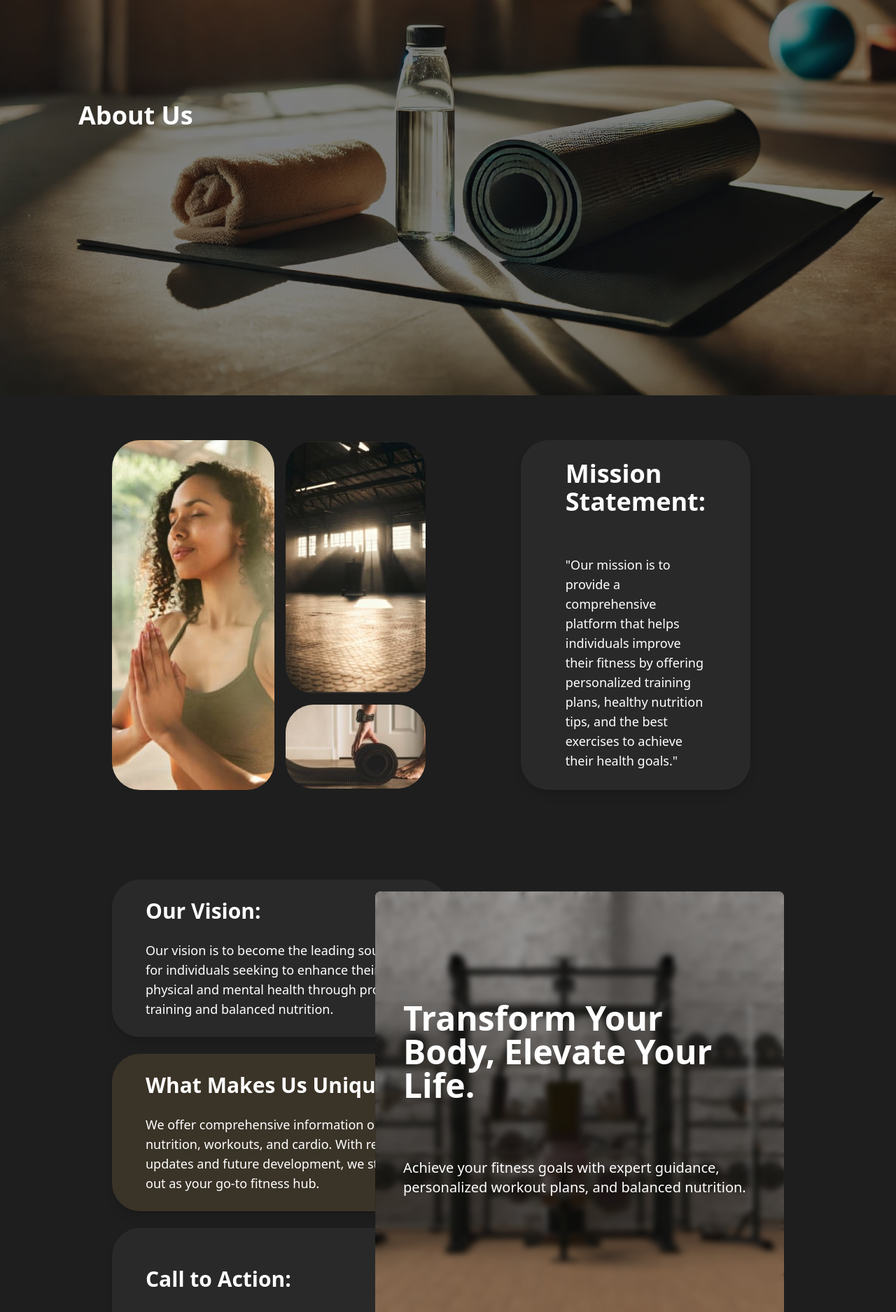
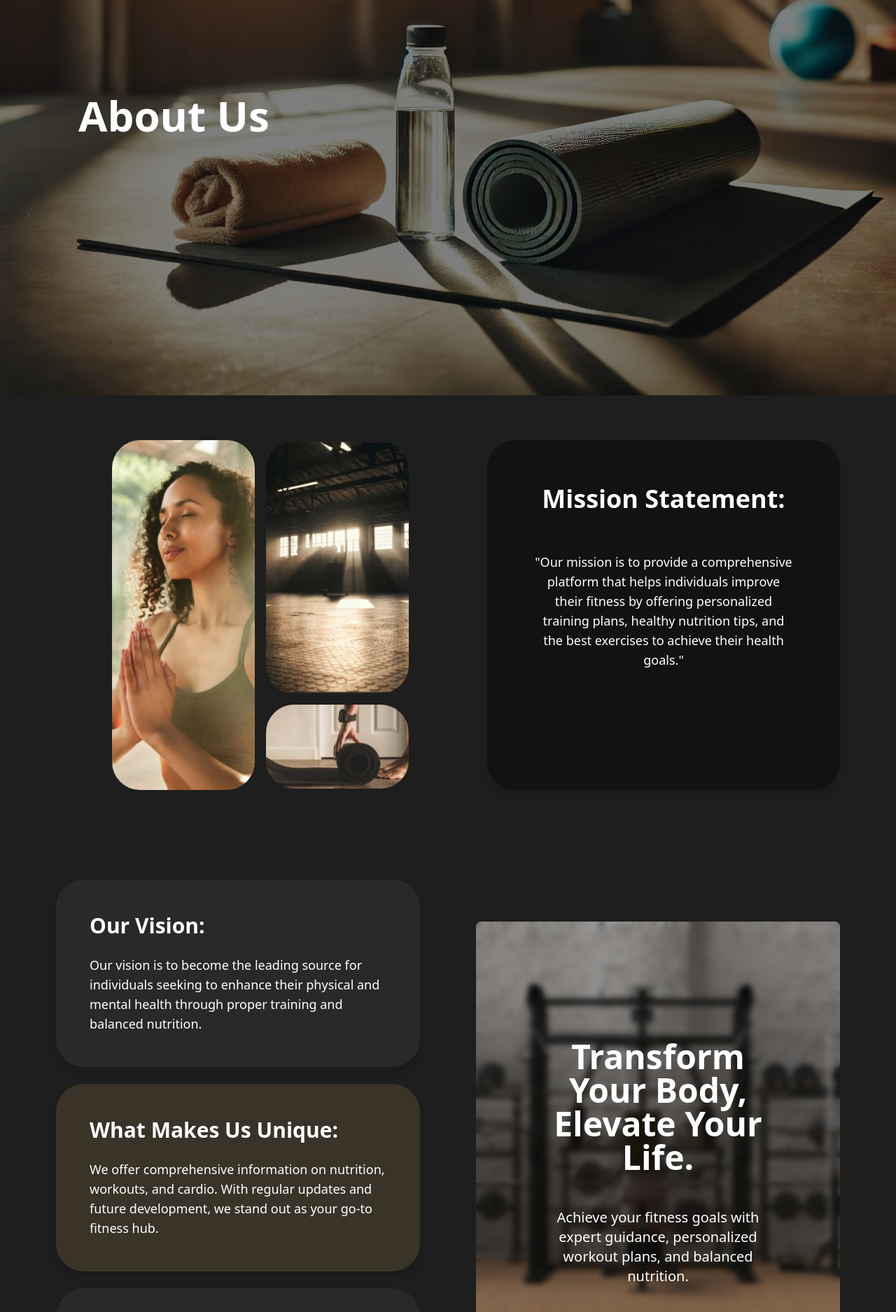
Before and after one commit to ferganiii/Iron-Gym, a React (Vite) app in the folder iron-gym/: page /aboutus in a window 1280 px wide. Shown: the part 291-2166 px from the top of the page at 70% size. Built offline with nearby package versions, Linux system fonts and the light colour scheme; a web font is replaced by a local one.

Commit message:
Updated About and Nutrition sections

```diff
--- a/iron-gym/src/Component/AboutUs/AboutUs.jsx
+++ b/iron-gym/src/Component/AboutUs/AboutUs.jsx
@@ -5,69 +5,97 @@ import mission3 from "../../assets/mission3.jpg";
 import visionBg from "../../assets/vision-bg.jpg";
 import sec4Bg from "../../assets/sec4-bg.jpg";
 import { Card } from "flowbite-react";
+import { motion } from "framer-motion";
+
 
 const AboutUs = () => {
   return (
-    <div>
+       <>
+         <section className="bg-[#1e1e1e]">
             {/* الخلفية الأساسية */}
             <div
       className="relative flex items-center justify-start h-screen bg-cover bg-center"
       style={{ backgroundImage: `url(${aboutBg})` }}
     >
-        <div className="absolute inset-0 bg-black bg-opacity-50 "></div>
-        <div className="relative z-10 pl-10 md:pl-28">
-          <h1 className="text-white text-4xl font-bold">About Us</h1>
+      {/* تأثير تكبير الخلفية */}
+      <motion.div
+        initial={{ scale: 1.1 }}
+        animate={{ scale: 1 }}
+        transition={{ duration: 1.5, ease: "easeOut" }}
+        className="absolute inset-0 bg-black bg-opacity-50"
+      ></motion.div>
+
+      {/* نص "About Us" بتحريك انزلاق + شفافية */}
+      <motion.div
+        initial={{ opacity: 0, x: -100 }}
+        animate={{ opacity: 1, x: 0 }}
+        transition={{ duration: 1.2, ease: "easeOut" }}
+        className="relative z-10 pl-10 md:pl-28"
+      >
+        <h1 className="text-white text-4xl md:text-6xl font-bold">
+          About Us
+        </h1>
+      </motion.div>
     </div>
-      </div>
+         <div className="container mx-auto">
+
+
 
       {/* سكشن 2 */}
-      <div className="flex flex-col md:flex-row items-center justify-between gap-10 px-10 md:px-20 py-16 bg-[#1e1e1e] text-white">
+      <div className="grid grid-cols-1 md:grid-cols-2 items-center gap-28 px-10 md:px-20 py-16 bg-[#1e1e1e] text-white">
+  {/* الصور (تأخذ نصف الشاشة) */}
   <div className="grid grid-cols-2 gap-4 items-center md:ml-20">
     <img
       src={mission1}
       alt="Mission 1"
-            className="rounded-[40px] w-[250px] h-[500px] object-cover hover:scale-110 hover:-translate-y-2 transition"
+      className="rounded-[40px] w-full h-[500px] object-cover hover:scale-110 hover:-translate-y-2 transition"
     />
     <div className="flex flex-col gap-4">
       <img
         src={mission2}
         alt="Mission 2"
-              className="rounded-[40px] w-[200px] h-[360px] object-cover hover:scale-110 hover:-translate-y-2 transition"
+        className="rounded-[40px] w-full h-[360px] object-cover hover:scale-110 hover:-translate-y-2 transition"
       />
       <img
         src={mission3}
         alt="Mission 3"
-              className="rounded-[40px] w-[200px] h-[120px] object-cover hover:scale-110 hover:-translate-y-2 transition"
+        className="rounded-[40px] w-full h-[120px] object-cover hover:scale-110 hover:-translate-y-2 transition"
       />
     </div>
   </div>
 
-        <Card className="bg-[#292929] text-white p-10 w-full md:w-[30%] h-[500px] shadow-lg ml-0 md:ml-16 rounded-[40px] border-none hover:shadow-2xl hover:scale-105 hover:-translate-y-2 transition mr-32">
-          <h2 className="text-4xl font-bold mb-10">Mission Statement:</h2>
-          <p className="text-white-300 text-lg">
+  {/* الكارد (يأخذ نصف الشاشة) */}
+  <Card className="break-words text-center bg-[#131212] text-white p-6 sm:p-10 h-auto min-h-[500px] shadow-lg rounded-[40px] border-none hover:shadow-2xl hover:scale-105 hover:-translate-y-2 transition">
+    <h2 className="text-2xl sm:text-3xl md:text-4xl font-bold mb-6 sm:mb-10">
+      Mission Statement:
+    </h2>
+    <p className="text-white-300 text-md sm:text-lg break-words">
       "Our mission is to provide a comprehensive platform that helps individuals improve their fitness by offering personalized training plans, healthy nutrition tips, and the best exercises to achieve their health goals."
     </p>
   </Card>
 </div>
 
+
+
       {/* سكشن 3 */}
-      <div className="flex flex-col md:flex-row items-center justify-between gap-10 px-10 md:px-20 py-16 bg-[#1e1e1e] text-white">
-        <div className="flex flex-col gap-6 w-full md:w-[30%] md:ml-20">
-          <Card className="bg-[#292929] text-white p-6 shadow-lg w-full md:w-[480px] h-[225px] rounded-[40px] border-none hover:shadow-2xl hover:scale-105 hover:-translate-y-2 transition">
-            <h2 className="text-3xl font-bold">Our Vision:</h2>
-            <p className="text-white-300 text-lg mt-2">
+      <div className="grid grid-cols-1 md:grid-cols-2 items-center gap-10 md:gap-20 px-6 sm:px-10 md:px-20 py-16 pb-6 bg-[#1e1e1e] text-white">
+  {/* الكروت الثلاثة على اليسار */}
+  <div className="flex flex-col gap-6 w-full">
+    <Card className="bg-[#292929] text-white p-4 sm:p-6 shadow-lg w-full h-auto min-h-[225px] rounded-[40px] border-none hover:shadow-2xl hover:scale-105 hover:-translate-y-2 transition">
+      <h2 className="text-xl sm:text-2xl md:text-3xl font-bold text-wrap balance">Our Vision:</h2>
+      <p className="text-white-300 text-md sm:text-lg leading-relaxed mt-2">
         Our vision is to become the leading source for individuals seeking to enhance their physical and mental health through proper training and balanced nutrition.
       </p>
     </Card>
-          <Card className="bg-[#3a3327] text-white p-6 shadow-lg w-full md:w-[480px] h-[225px] rounded-[40px] border-none hover:shadow-2xl hover:scale-105 hover:-translate-y-2 transition">
-            <h2 className="text-3xl font-bold">What Makes Us Unique:</h2>
-            <p className="text-white-300 text-lg mt-2">
+    <Card className="bg-[#3a3327] text-white p-4 sm:p-6 shadow-lg w-full h-auto min-h-[225px] rounded-[40px] border-none hover:shadow-2xl hover:scale-105 hover:-translate-y-2 transition">
+      <h2 className="text-xl sm:text-2xl md:text-3xl font-bold text-wrap balance">What Makes Us Unique:</h2>
+      <p className="text-white-300 text-md sm:text-lg leading-relaxed mt-2">
         We offer comprehensive information on nutrition, workouts, and cardio. With regular updates and future development, we stand out as your go-to fitness hub.
       </p>
     </Card>
-          <Card className="bg-[#292929] text-white p-6 shadow-lg w-full md:w-[480px] h-[225px] rounded-[40px] border-none hover:shadow-2xl hover:scale-105 hover:-translate-y-2 transition">
-            <h2 className="text-3xl font-bold">Call to Action:</h2>
-            <p className="text-white-300 text-lg mt-2">
+    <Card className="bg-[#292929] text-white p-4 sm:p-6 shadow-lg w-full h-auto min-h-[225px] rounded-[40px] border-none hover:shadow-2xl hover:scale-105 hover:-translate-y-2 transition">
+      <h2 className="text-xl sm:text-2xl md:text-3xl font-bold text-wrap balance">Call to Action:</h2>
+      <p className="text-white-300 text-md sm:text-lg leading-relaxed mt-2">
         Join us now to achieve your fitness goals and gain expert advice!
       </p>
     </Card>
@@ -75,20 +103,26 @@ const AboutUs = () => {
 
   {/* الكارت الكبير على اليمين */}
   <div
-          className="relative w-full md:w-[600px] h-[690px] bg-cover bg-center rounded-lg flex items-center p-10 md:mr-20 hover:scale-105 hover:-translate-y-2 transition"
+    className=" relative w-full h-auto min-h-[500px] md:min-h-[690px] bg-cover  bg-center rounded-lg flex items-center justify-center p-6 sm:p-10 hover:scale-105 hover:-translate-y-2 transition"
     style={{ backgroundImage: `url(${visionBg})` }}
   >
     <div className="absolute inset-0 bg-black bg-opacity-30 backdrop-blur-sm rounded-lg hover:bg-opacity-50 transition"></div>
-          <div className="relative z-10 text-white">
-            <h2 className="text-5xl font-bold">Transform Your Body, Elevate Your Life.</h2>
-            <p className="text-white-300 text-xl mt-20 mb-24">
+    <div className="relative  z-10 text-white text-center max-w-[90%] md:max-w-[80%]">
+      <h2 className="text-2xl sm:text-4xl md:text-5xl font-bold text-wrap balance leading-tight">
+        Transform Your Body, Elevate Your Life.
+      </h2>
+      <p className="text-white-300 text-md sm:text-lg md:text-xl leading-relaxed mt-8 sm:mt-12">
         Achieve your fitness goals with expert guidance, personalized workout plans, and balanced nutrition.
       </p>
     </div>
   </div>
 </div>
 
+
+
       {/* الخلفية  بعد السكشن 3 */}
+
+    </div>
     <div
         className="relative h-[500px] bg-cover bg-center"
         style={{
@@ -97,7 +131,9 @@ const AboutUs = () => {
       >
         <div className="absolute inset-0 bg-black bg-opacity-30 backdrop-blur-sm "></div>
       </div>
-    </div>
+         </section>
+
+       </>
   );
 };
 
--- a/iron-gym/src/Component/Nutrition/Nutrition.jsx
+++ b/iron-gym/src/Component/Nutrition/Nutrition.jsx
@@ -110,11 +110,58 @@ export default function Nutrition() {
 
 
     </div>
-  </section>
 
 
-  <Supplements/>
+  </section>
+     {/* ################################################33 */}
+           <Supplements/>
+    {/* ################################################33 */}
 
+<section className='bg-[rgb(102,102,102,.3)] py-7'>
+
+
+  <div className="container mx-auto relative py-10   bg-white   shadow-sm dark:bg-[rgb(102,102,102,.3)] dark:border-gray-600">
+
+  <div className="flex justify-center gap-28 w-full flex-wrap">
+  <div className="bg-white border border-gray-200 rounded-3xl shadow-sm dark:bg-black/55 dark:border-gray-700 w-[350px] h-[350px]">
+    <Link  to="#">
+      <img className="rounded-t-3xl w-full h-[200px] object-cover" src={milks} alt="" />
+    </Link>
+    <div className="p-5">
+      <Link to="#" >
+<p className=" text-center mb-3 font-normal text-gray-700 dark:text-gray-400">
+Here are the biggest enterprise technology acquisitions of 2021 so far, in reverse chronological order.
+
+  </p>
+   </Link>
+    </div>
+  </div>
+
+  <div className="bg-white border border-gray-200 rounded-3xl shadow-sm dark:bg-black/55 dark:border-gray-700 w-[350px] h-[350px]">
+    <Link to="#">
+      <img className="rounded-t-3xl w-full h-[200px] object-cover" src={milks} alt="" />
+    </Link>
+    <div className="p-5">
+    <Link to="#" >
+<p className=" text-center mb-3 font-normal text-gray-700 dark:text-gray-400">
+Here are the biggest enterprise technology acquisitions of 2021 so far, in reverse chronological order.
+
+  </p>
+   </Link>
+    </div>
+  </div>
+</div>
+
+
+
+
+
+
+
+
+
+  </div>
+</section>
 
    </>
 
```
Lines whose indentation alone changed are shown as unchanged.
